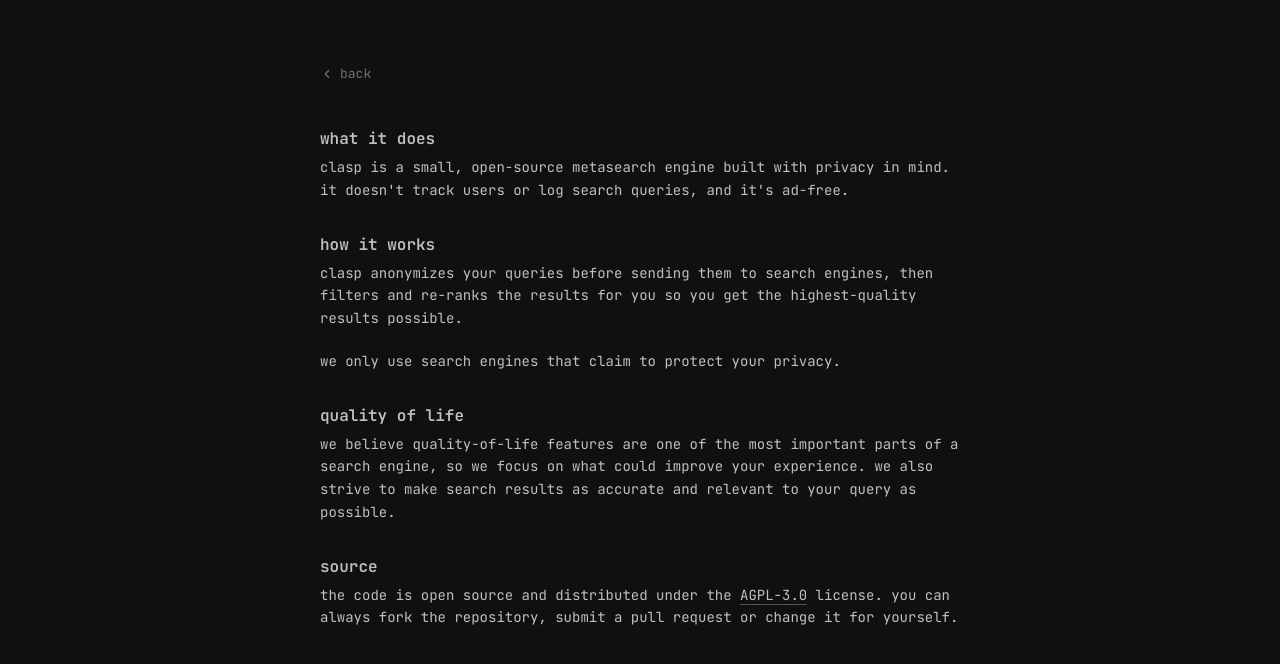
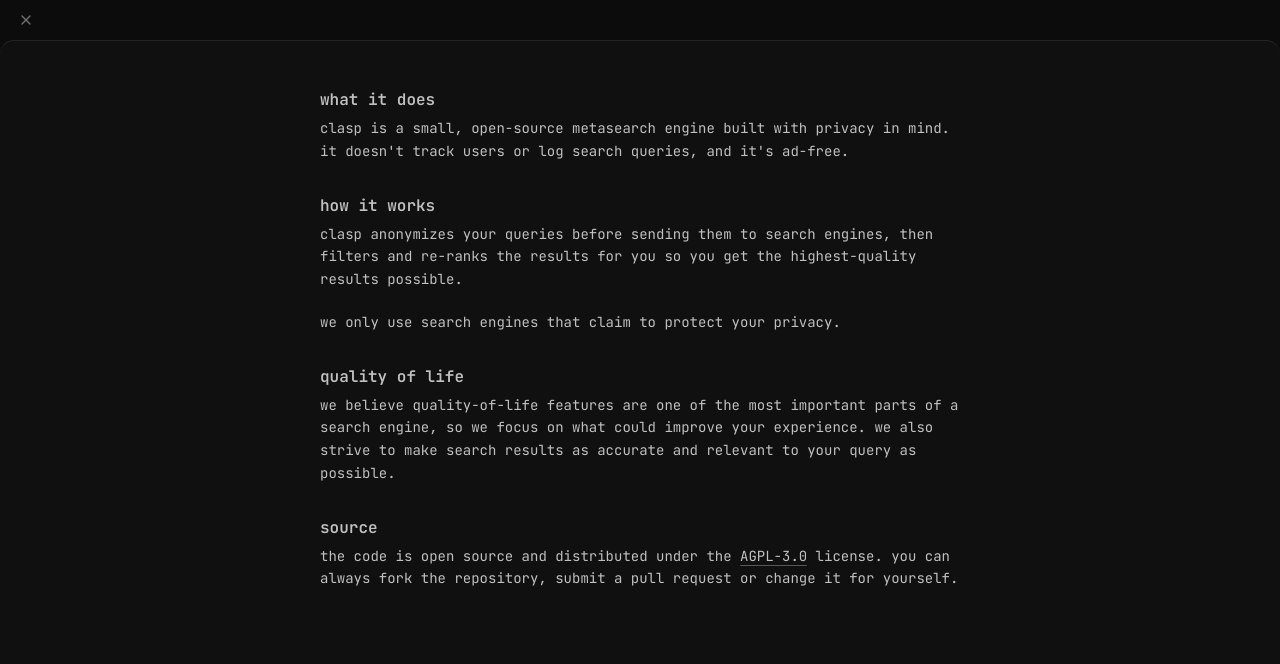
Before and after one commit to wdkqxd/clasp, a SvelteKit app in the folder frontend/: page /about/general in a window 1280 px wide. Shown: the top 664 px of the page. Built offline with nearby package versions, Linux system fonts and the light colour scheme.

Commit message:
feat(info): replace back links with top bar and close button

```diff
--- a/frontend/src/app.css
+++ b/frontend/src/app.css
@@ -100,3 +100,11 @@ input::placeholder {
 		animation: none;
 	}
 }
+
+.hide-scrollbar {
+	scrollbar-width: none;
+	-ms-overflow-style: none;
+}
+.hide-scrollbar::-webkit-scrollbar {
+	display: none;
+}
--- /dev/null
+++ b/frontend/src/lib/components/navigation/PageTopBar.svelte
@@ -0,0 +1,20 @@
+<script lang="ts">
+	import { goto } from '$app/navigation';
+	import { X } from '@lucide/svelte';
+
+	function closePage() {
+		void goto('/');
+	}
+</script>
+
+<div class="flex w-full shrink-0 items-center bg-[#0c0c0c] px-3 py-1.5">
+	<button
+		type="button"
+		onclick={closePage}
+		aria-label="close"
+		title="close"
+		class="inline-flex size-7 cursor-pointer items-center justify-center rounded-[5px] text-[#707070] transition-all duration-150 ease-out hover:bg-[#1a1a1a] hover:text-[#c0c0c0] active:scale-[0.92] active:duration-75 focus-visible:outline-1 focus-visible:outline-offset-1 focus-visible:outline-[#707070]"
+	>
+		<X size={16} strokeWidth={2} />
+	</button>
+</div>
--- a/frontend/src/routes/about/[slug]/+page.svelte
+++ b/frontend/src/routes/about/[slug]/+page.svelte
@@ -1,7 +1,7 @@
 <script lang="ts">
-	import { ChevronLeft } from '@lucide/svelte';
 	import { page } from '$app/state';
 	import HashHighlight from '$lib/components/navigation/HashHighlight.svelte';
+	import PageTopBar from '$lib/components/navigation/PageTopBar.svelte';
 	import { isOfficialHost } from '$lib/instance';
 
 	let { data } = $props();
@@ -13,19 +13,18 @@
 	<title>{data.doc.title} / clasp</title>
 </svelte:head>
 
-<div class="mx-auto w-full max-w-2xl px-4 py-10 sm:py-16">
-	<a
-		href="/"
-		class="-my-1 -ml-2 inline-flex items-center gap-1.5 rounded-[5px] px-2 py-1 text-[13px] text-[#707070] no-underline transition-all duration-150 ease-out hover:bg-[#1a1a1a] hover:text-[#c0c0c0] active:scale-[0.94] active:duration-75"
+<div class="flex h-dvh w-full flex-col overflow-hidden bg-[#0c0c0c]">
+	<PageTopBar />
+
+	<div
+		class="hide-scrollbar min-h-0 flex-1 overflow-y-auto rounded-t-[14px] border-t border-[#242424] bg-[#101010]"
 	>
-		<span class="inline-block size-[14px] shrink-0 align-middle [&>svg]:block [&>svg]:size-full"
-			><ChevronLeft /></span
+		<div
+			class="prose mx-auto w-full max-w-2xl px-4 py-10 sm:py-12"
+			class:official-instance={isOfficialInstance}
 		>
-		back
-	</a>
-
-	<div class="prose mt-10" class:official-instance={isOfficialInstance}>
-		{@html data.doc.html}
+			{@html data.doc.html}
+		</div>
 	</div>
 </div>
 
--- a/frontend/src/routes/settings/+page.svelte
+++ b/frontend/src/routes/settings/+page.svelte
@@ -1,6 +1,6 @@
 <script lang="ts">
-	import { ChevronLeft } from '@lucide/svelte';
 	import HashHighlight from '$lib/components/navigation/HashHighlight.svelte';
+	import PageTopBar from '$lib/components/navigation/PageTopBar.svelte';
 	import SettingsItems from '$lib/components/settings/SettingsItems.svelte';
 </script>
 
@@ -8,19 +8,15 @@
 	<title>settings / clasp</title>
 </svelte:head>
 
-<div class="mx-auto w-full max-w-2xl px-4 py-10 sm:py-16">
-	<a
-		href="/"
-		class="-my-1 -ml-2 inline-flex items-center gap-1.5 rounded-[5px] px-2 py-1 text-[13px] text-[#707070] no-underline transition-all duration-150 ease-out hover:bg-[#1a1a1a] hover:text-[#c0c0c0] active:scale-[0.94] active:duration-75"
+<div class="flex h-dvh w-full flex-col overflow-hidden bg-[#0c0c0c]">
+	<PageTopBar />
+
+	<div
+		class="hide-scrollbar min-h-0 flex-1 overflow-y-auto rounded-t-[14px] border-t border-[#242424] bg-[#101010]"
 	>
-		<span class="inline-block size-[14px] shrink-0 align-middle [&>svg]:block [&>svg]:size-full"
-			><ChevronLeft /></span
-		>
-		back
-	</a>
-
-	<div class="mt-10">
-		<SettingsItems />
+		<div class="mx-auto w-full max-w-2xl px-4 py-10 sm:py-12">
+			<SettingsItems />
+		</div>
 	</div>
 </div>
 
```
